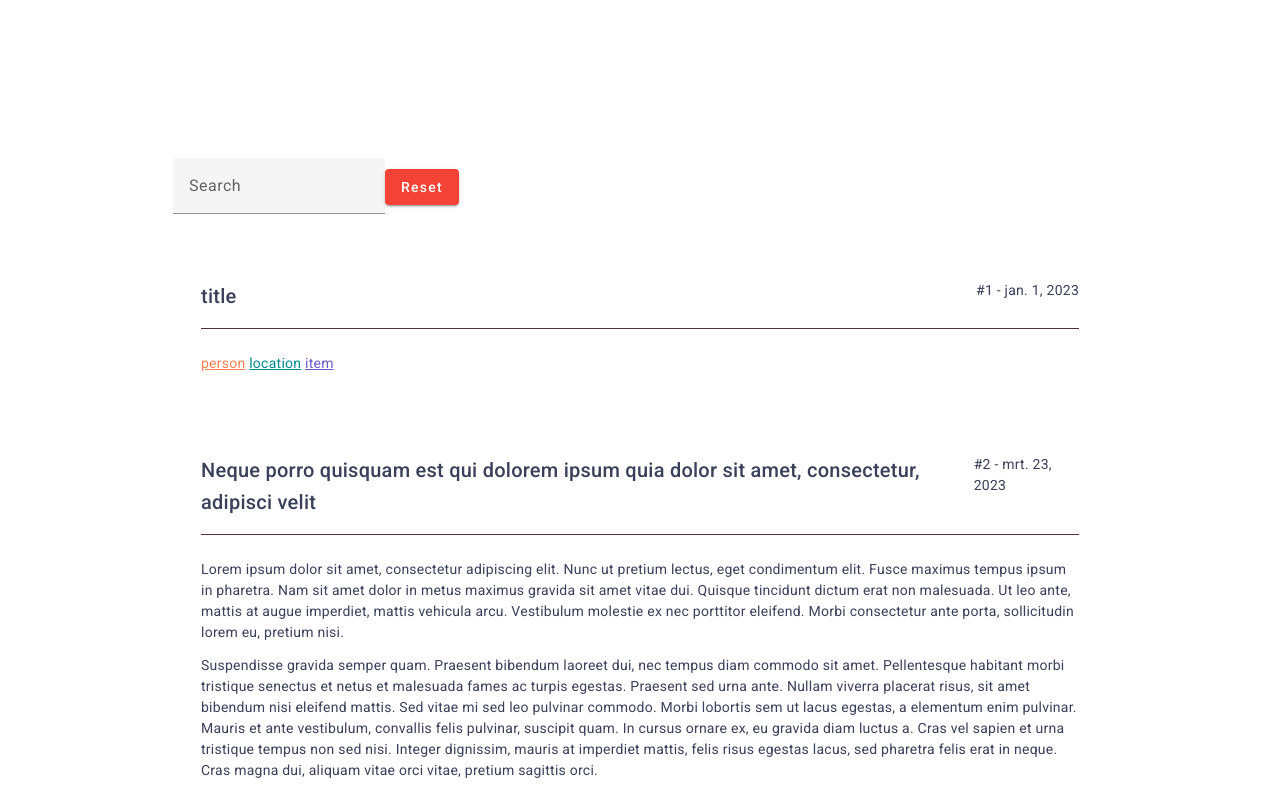
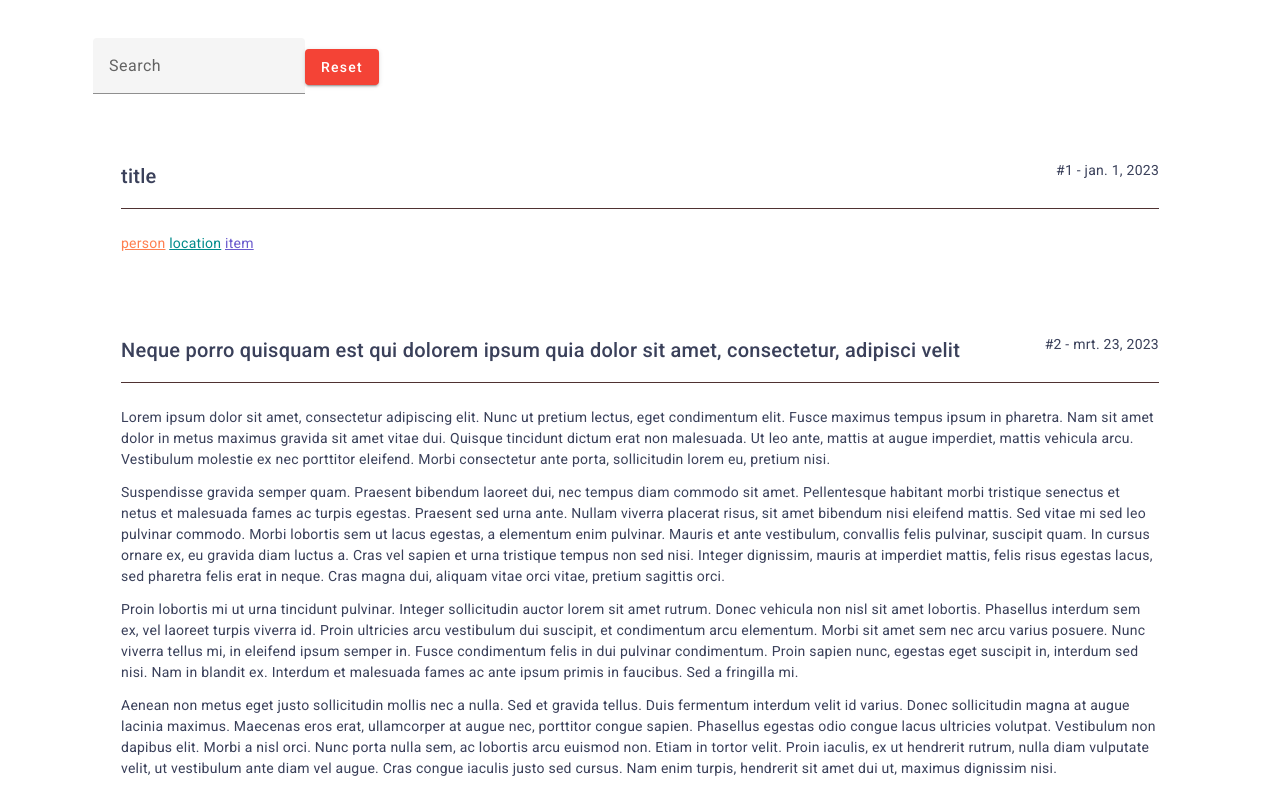
Before and after one commit to jurgendl/rpg-blog, an Angular app: page /rpg-blog/ in a window 1280 px wide. Shown: the top 793 px of the page. Built offline with nearby package versions, Linux system fonts and the light colour scheme.

Commit message:
rpg-blog

```diff
--- a/src/styles.scss
+++ b/src/styles.scss
@@ -2,7 +2,7 @@
 
 html, body {
 	height: 100%;
-	padding: 5em;
+	padding: 1em;
 }
 
 body {
```
